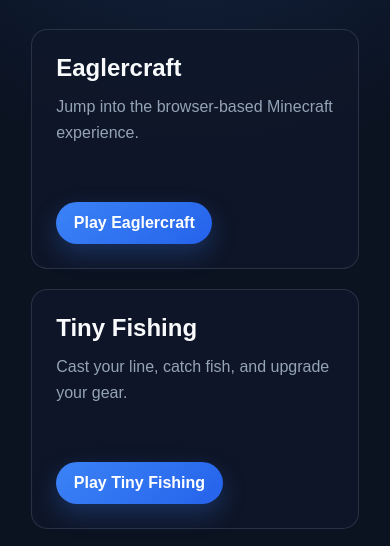
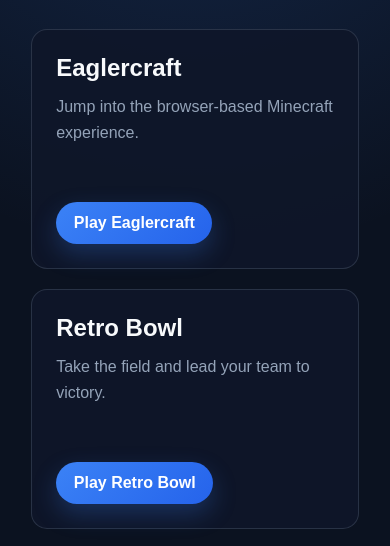
Before and after one commit to MustardTomatoKetchup/mustardtomatoketchup.github.io, a plain HTML site: page games.html in a window 390 px wide. Shown: the part 236-782 px from the top of the page. Drawn offline with Linux system fonts and the light colour scheme.

Commit message:
Restore Retro Bowl card and add CS:GO placeholder

```diff
--- a/games.html
+++ b/games.html
@@ -43,7 +43,7 @@
     .intro { margin-bottom: 2rem; text-align: center; }
     h1 { margin: 0 0 0.75rem; font-size: clamp(2.5rem, 6vw, 4rem); color: #f8fafc; }
     .intro p { margin: 0; color: var(--muted); font-size: 1.1rem; }
-    .games-grid { display: grid; grid-template-columns: repeat(auto-fit, minmax(230px, 1fr)); gap: 1.25rem; }
+    .games-grid { display: grid; grid-template-columns: repeat(3, minmax(0, 1fr)); gap: 1.25rem; }
     .game-card {
       display: flex;
       min-height: 240px;
@@ -71,9 +71,13 @@
     }
     .coming-soon { color: var(--accent); font-size: 0.9rem; font-weight: 700; }
     footer { padding: 1.5rem; text-align: center; color: var(--muted); border-top: 1px solid var(--panel-border); }
+    @media (max-width: 800px) {
+      .games-grid { grid-template-columns: repeat(2, minmax(0, 1fr)); }
+    }
     @media (max-width: 600px) {
       header { flex-direction: column; gap: 0.75rem; }
       main { padding: 3rem 0; }
+      .games-grid { grid-template-columns: 1fr; }
     }
   </style>
 </head>
@@ -99,6 +103,11 @@
         <a class="play-button" href="EaglercraftX_1.8_u53_Offline_Signed.html">Play Eaglercraft</a>
       </article>
       <article class="game-card">
+        <h2>Retro Bowl</h2>
+        <p>Take the field and lead your team to victory.</p>
+        <a class="play-button" href="retro-bowl.html">Play Retro Bowl</a>
+      </article>
+      <article class="game-card">
         <h2>Tiny Fishing</h2>
         <p>Cast your line, catch fish, and upgrade your gear.</p>
         <a class="play-button" href="tinyfishing.html">Play Tiny Fishing</a>
```
